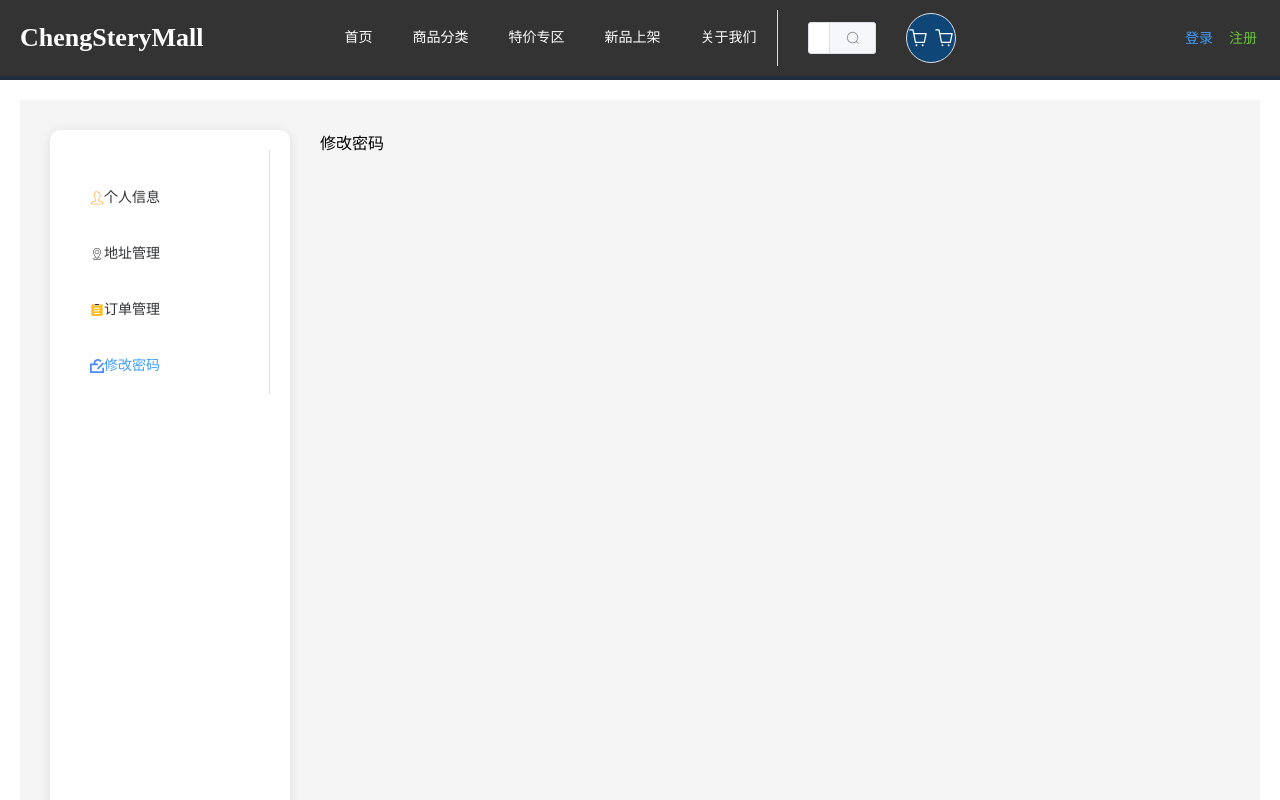
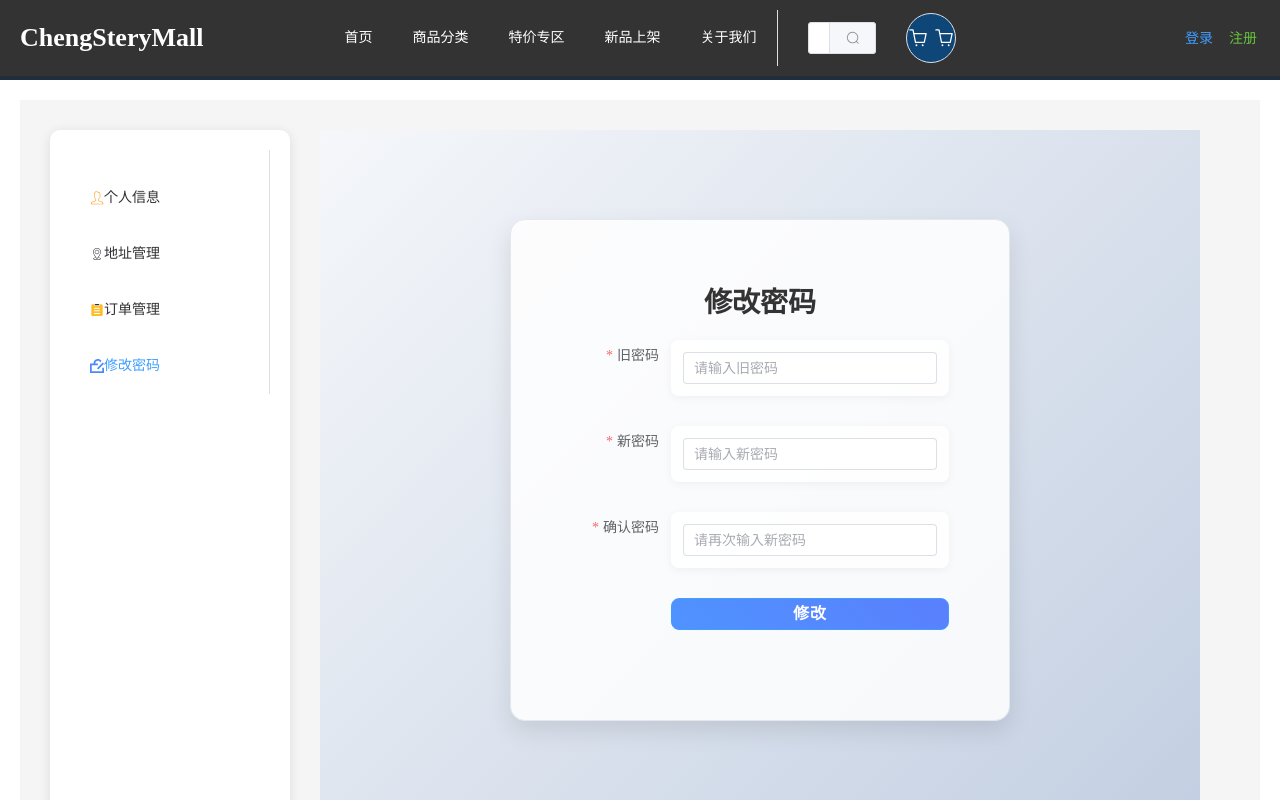
Before and after one commit to fjc663/cstery-mall, a Vue app: page /editPassword in a window 1280 px wide. Shown: the top 800 px of the page. Built offline with nearby package versions, Linux system fonts and the light colour scheme; what vue3-lazyload would draw is missing.

Commit message:
修改密码页面实现

```diff
--- a/src/apis/userApi.ts
+++ b/src/apis/userApi.ts
@@ -1,5 +1,5 @@
 import http from '@/utils/http'
-import type {form, iuserInfo} from '@/composables/interfaceType'
+import type { form, ieditPasswordDTO, iuserInfo } from '@/composables/interfaceType'
 
 // 用户注册
 export function userRegisterAPI(data: form): any {
@@ -34,3 +34,12 @@ export function updateUserInfoAPI(data: iuserInfo): any {
         data: data
     })
 }
+
+// 修改密码
+export function editPasswordAPI(data: ieditPasswordDTO): any {
+    return http({
+        url: '/user/user/editPassword',
+        method: 'Put',
+        data: data
+    })
+}
--- /dev/null
+++ b/src/composables/useUser.ts
@@ -0,0 +1,19 @@
+import { useUserInfoStore } from '@/stores/userInfoStore';
+import { useCartItemsNumStore } from '@/stores/useCartItemsNumStore';
+import router from '@/router';
+
+const useUserInfo = useUserInfoStore();
+const cartItemsNumStore = useCartItemsNumStore();
+
+// 点击退出登录按钮触发
+const logout = () => {
+    useUserInfo.removeTokenAndUsername()
+    cartItemsNumStore.removeCartItemsNum();
+    router.push({ path: '/login', query: { isLogin: 1 } });
+}
+
+export function useUser() {
+    return {
+        logout
+    }
+}
--- a/src/views/layout/components/HeaderView.vue
+++ b/src/views/layout/components/HeaderView.vue
@@ -5,10 +5,11 @@ import { useCartItemsNumStore } from '@/stores/useCartItemsNumStore';
 import { Search } from '@element-plus/icons-vue';
 import { ref } from 'vue';
 import { storeToRefs } from 'pinia';
+import { useUser } from '@/composables/useUser';
 
 // 购物车商品数量
 const cartItemsNumStore = useCartItemsNumStore();
-const {cartItemsNum} = storeToRefs(cartItemsNumStore);
+const { cartItemsNum } = storeToRefs(cartItemsNumStore);
 
 // 判断是否显示登录注册按钮
 const useUserInfo = useUserInfoStore();
@@ -28,11 +29,7 @@ const onRegister = () => {
 }
 
 // 点击退出登录按钮触发
-const onLogout = () => {
-    useUserInfo.removeTokenAndUsername()
-    cartItemsNumStore.removeCartItemsNum();
-    router.push({ path: '/login', query: { isLogin: 1 } });
-}
+const { logout } = useUser();
 
 const searchQuery = ref<string>('')
 
@@ -110,7 +107,7 @@ const goToCart = () => {
                         <template #dropdown>
                             <el-dropdown-menu>
                                 <el-dropdown-item @click="goToProfile">个人中心</el-dropdown-item>
-                                <el-dropdown-item @click="onLogout" divided>退出登录</el-dropdown-item>
+                                <el-dropdown-item @click="logout" divided>退出登录</el-dropdown-item>
                             </el-dropdown-menu>
                         </template>
                     </el-dropdown>
@@ -212,33 +209,48 @@ const goToCart = () => {
 .cart-badge {
     margin-left: 10px;
     position: relative;
-    font-size: 18px; /* 调整购物车图标的大小 */
+    font-size: 18px;
+    /* 调整购物车图标的大小 */
 }
 
 .cart-icon-button {
-    background-color: #0e4677; /* 设置更突出的蓝色背景 */
-    color: white; /* 设置图标的颜色 */
-    border-radius: 50%; /* 让按钮变成圆形 */
-    width: 50px; /* 按钮宽度 */
-    height: 50px; /* 按钮高度 */
+    background-color: #0e4677;
+    /* 设置更突出的蓝色背景 */
+    color: white;
+    /* 设置图标的颜色 */
+    border-radius: 50%;
+    /* 让按钮变成圆形 */
+    width: 50px;
+    /* 按钮宽度 */
+    height: 50px;
+    /* 按钮高度 */
     display: flex;
     align-items: center;
     justify-content: center;
-    font-size: 20px; /* 调整购物车图标的大小 */
+    font-size: 20px;
+    /* 调整购物车图标的大小 */
     transition: background-color 0.3s ease;
 }
 
 .cart-icon-button:hover {
-    background-color: #020e1b; /* 鼠标悬停时，背景颜色变深 */
+    background-color: #020e1b;
+    /* 鼠标悬停时，背景颜色变深 */
 }
 
 .el-badge .el-badge__content {
-    font-size: 12px; /* 调整小红点上的数字字体大小 */
-    height: 16px; /* 小红点的高度 */
-    min-width: 16px; /* 小红点的最小宽度 */
-    background-color: #ee0707; /* 突出小红点颜色 */
-    border-radius: 50%; /* 小红点圆形 */
-    top: -8px; /* 调整小红点的位置 */
-    right: -8px; /* 调整小红点的位置 */
+    font-size: 12px;
+    /* 调整小红点上的数字字体大小 */
+    height: 16px;
+    /* 小红点的高度 */
+    min-width: 16px;
+    /* 小红点的最小宽度 */
+    background-color: #ee0707;
+    /* 突出小红点颜色 */
+    border-radius: 50%;
+    /* 小红点圆形 */
+    top: -8px;
+    /* 调整小红点的位置 */
+    right: -8px;
+    /* 调整小红点的位置 */
 }
 </style>
--- a/src/views/user/components/AddressManager.vue
+++ b/src/views/user/components/AddressManager.vue
@@ -30,7 +30,7 @@ const rules = ref<FormRules<iaddress>>({
   ]
 });
 
-// 预校验表单数据
+// 表单实例的引用
 const currentAddressRef = ref<FormInstance>();
 
 // 弹窗控制
@@ -75,7 +75,7 @@ const editAddress = (address: iaddress) => {
 // 提交地址（添加或编辑）
 const submitAddress = (formEl: FormInstance | undefined) => {
   if (!formEl) return;
-   formEl.validate(async (valid) => {
+   formEl.validate(async (valid: boolean) => {
     if (valid) {
       [currentAddress.value.province, currentAddress.value.city, currentAddress.value.district] = selectedOptions.value;
       if (isEditing.value) {
--- a/src/views/user/components/EditPassword.vue
+++ b/src/views/user/components/EditPassword.vue
@@ -1,3 +1,187 @@
+<script lang="ts" setup>
+import { ref } from 'vue';
+import type { ieditPasswordDTO, result } from '@/composables/interfaceType';
+import { ElMessage } from 'element-plus';
+import { type FormRules, type FormInstance } from 'element-plus'
+import { editPasswordAPI } from '@/apis/userApi';
+import { useUser } from '@/composables/useUser';
+
+// 表单实例的引用
+const formRef = ref<FormInstance>();
+
+// 表单数据
+const form = ref<ieditPasswordDTO>({
+    oldPassword: '',
+    newPassword: '',
+    confirmPassword: ''
+});
+
+// 验证规则
+const rules = ref<FormRules<ieditPasswordDTO>>({
+    oldPassword: [
+        { required: true, message: '请输入旧密码', trigger: 'blur' },
+        { min: 6, max: 18, message: '密码长度应为 6 到 18 个字符', trigger: 'blur' }
+    ],
+    newPassword: [
+        { required: true, message: '请输入新密码', trigger: 'blur' },
+        { min: 6, max: 18, message: '密码长度应为 6 到 18 个字符', trigger: 'blur' }
+    ],
+    confirmPassword: [
+        { required: true, message: '请再次输入新密码', trigger: 'blur' },
+        {
+            validator: (rule: any, value: string, callback: any) => {
+                if (value !== form.value.newPassword) {
+                    callback(new Error('两次输入的密码不一致'));
+                } else {
+                    callback();
+                }
+            }, trigger: 'blur'
+        }
+    ]
+});
+
+// 退出登录函数
+const { logout } = useUser();
+
+// 提交表单
+const submitForm = (formEl: any) => {
+    if (!formEl) return;
+
+    formEl.validate(async (valid: boolean) => {
+        if (valid) {
+            const res: result = await editPasswordAPI(form.value);
+
+            if (res.code === 1) {
+                ElMessage.success('密码修改成功');
+
+                form.value = {
+                    oldPassword: '',
+                    newPassword: '',
+                    confirmPassword: ''
+                };
+
+                logout();
+                ElMessage.success('请用新密码登录');
+            } else {
+                ElMessage.error(res.msg);
+            }
+        } else {
+            ElMessage.error('请输入正确格式');
+            return false;
+        }
+    });
+};
+</script>
+
 <template>
-    修改密码
+    <div class="password-change-page">
+        <!-- 背景设计 -->
+        <div class="background-overlay"></div>
+
+        <!-- 中心表单 -->
+        <el-card class="password-card" shadow="hover">
+            <h1 class="password-change-title">修改密码</h1>
+
+            <el-form :model="form" :rules="rules" ref="formRef" label-width="100px" class="password-form">
+                <!-- 旧密码 -->
+                <el-form-item label="旧密码" prop="oldPassword">
+                    <el-input v-model="form.oldPassword" type="password" placeholder="请输入旧密码"
+                        class="input-field"></el-input>
+                </el-form-item>
+
+                <!-- 新密码 -->
+                <el-form-item label="新密码" prop="newPassword">
+                    <el-input v-model="form.newPassword" type="password" placeholder="请输入新密码"
+                        class="input-field"></el-input>
+                </el-form-item>
+
+                <!-- 确认新密码 -->
+                <el-form-item label="确认密码" prop="confirmPassword">
+                    <el-input v-model="form.confirmPassword" type="password" placeholder="请再次输入新密码"
+                        class="input-field"></el-input>
+                </el-form-item>
+
+                <!-- 提交按钮 -->
+                <el-form-item>
+                    <el-button type="primary" @click="submitForm($refs.formRef)" class="submit-btn">修改</el-button>
+                </el-form-item>
+            </el-form>
+        </el-card>
+    </div>
 </template>
+
+<style scoped>
+/* 背景设计 */
+.password-change-page {
+    display: flex;
+    justify-content: center;
+    align-items: center;
+    height: 85vh;
+    position: relative;
+    background: linear-gradient(135deg, #f5f7fa, #c3cfe2);
+}
+
+/* 半透明模糊背景，提升表单层次 */
+.background-overlay {
+    position: absolute;
+    width: 100%;
+    height: 100%;
+    background: rgba(255, 255, 255, 0.6);
+    backdrop-filter: blur(10px);
+    z-index: -1;
+}
+
+/* 表单卡片设计 */
+.password-card {
+    padding: 40px;
+    border-radius: 15px;
+    background-color: rgba(255, 255, 255, 0.85);
+    box-shadow: 0 10px 25px rgba(0, 0, 0, 0.1);
+    max-width: 500px;
+    width: 100%;
+    text-align: center;
+}
+
+/* 标题样式 */
+.password-change-title {
+    font-size: 28px;
+    font-weight: bold;
+    color: #333;
+    margin-bottom: 20px;
+}
+
+/* 输入框样式 */
+.input-field {
+    width: 100%;
+    border-radius: 8px;
+    padding: 12px;
+    background-color: rgba(255, 255, 255, 0.9);
+    box-shadow: 0 2px 10px rgba(0, 0, 0, 0.05);
+}
+
+/* 提交按钮样式 */
+.submit-btn {
+    width: 100%;
+    padding: 12px 0;
+    font-size: 16px;
+    border-radius: 8px;
+    background: linear-gradient(45deg, #4f93ff, #5a7ffd);
+    color: white;
+    transition: all 0.3s ease;
+}
+
+.submit-btn:hover {
+    background: linear-gradient(45deg, #5a7ffd, #6ca0ff);
+    transform: translateY(-3px);
+}
+
+/* 全局样式 */
+.el-form-item {
+    margin-bottom: 30px;
+}
+
+.el-button {
+    font-weight: bold;
+    letter-spacing: 1px;
+}
+</style>
```
Also changed, not shown: src/composables/interfaceType.ts (+7 -0 lines).
